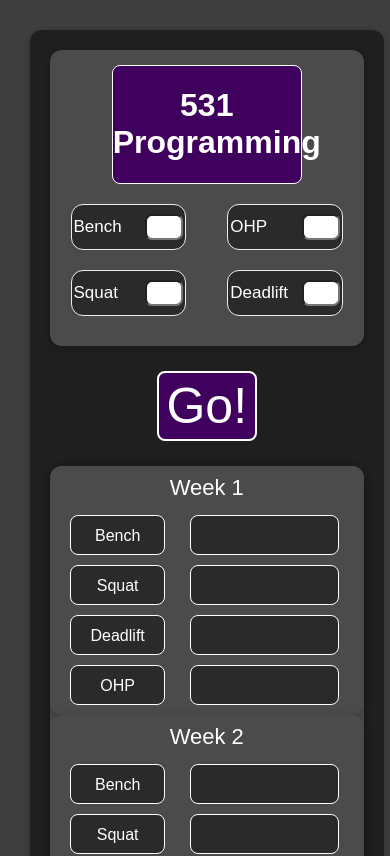
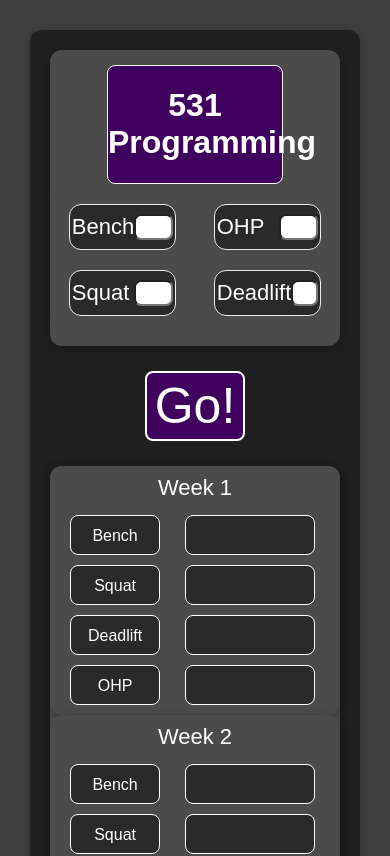
Before and after one commit to reubengw/531React, a React (Create React App) app: page / in a window 390 px wide. Shown: the top 856 px of the page. Built offline with nearby package versions, Linux system fonts and the light colour scheme.

Commit message:
styling changes for mobile

```diff
--- a/public/index.html
+++ b/public/index.html
@@ -3,7 +3,10 @@
   <head>
     <meta charset="utf-8" />
     <link rel="icon" href="%PUBLIC_URL%/favicon.ico" />
-    <meta name="viewport" content="width=device-width, initial-scale=1" />
+    <meta
+      name="viewport"
+      content="width=device-width, initial-scale=1.0, maximum-scale=1.0, user-scalable=0"
+    />
     <meta name="theme-color" content="#000000" />
     <meta
       name="description"
--- a/src/components/Input/ExerciseInput.css
+++ b/src/components/Input/ExerciseInput.css
@@ -22,9 +22,10 @@
   border-radius: 7px;
   height: 20px;
   text-align: left;
+  width: 50%;
 }
 
-@media only screen {
+@media only screen and (min-device-width: 320px) and (max-device-width: 480px) {
   .exercise_input_title {
     font-size: 17px;
   }
--- a/src/components/Input/ExerciseInput.js
+++ b/src/components/Input/ExerciseInput.js
@@ -7,7 +7,13 @@ const ExerciseInput = ({ title, setOneRepMax, oneRepMax }) => {
   return (
     <div className="exercise_input_container">
       <label className="exercise_input_title">{title}</label>
-      <input onChange={changeHandler} className="exercise_input_field"></input>
+      <input
+        inputmode="decimal"
+        type="number"
+        pattern="[0-9]"
+        onChange={changeHandler}
+        className="exercise_input_field"
+      ></input>
     </div>
   );
 };
--- a/src/components/Input/GoButton.css
+++ b/src/components/Input/GoButton.css
@@ -4,8 +4,17 @@
   width: 100px;
   color: white;
   font-size: 50px;
+  line-height: 50px;
   border-radius: 8px;
   margin: 25px auto 25px auto;
   cursor: pointer;
   border: 2px solid white;
 }
+
+@media only screen and (min-device-width: 320px) and (max-device-width: 480px) {
+  .go_button {
+    text-align: center !important;
+    justify-content: center;
+    font-size: 25px;
+  }
+}
--- a/src/components/Input/Title.css
+++ b/src/components/Input/Title.css
@@ -6,3 +6,9 @@
   text-align: center;
   margin: 15px auto 10px auto;
 }
+
+@media only screen and (min-device-width: 320px) and (max-device-width: 480px) {
+  .exercise_inputs_title {
+    font-size: 10px;
+  }
+}
--- a/src/components/Output/Exercise.css
+++ b/src/components/Output/Exercise.css
@@ -14,3 +14,9 @@
   width: 200px;
   text-align: center;
 }
+
+@media only screen and (min-device-width: 320px) and (max-device-width: 480px) {
+  .exercise_label {
+    margin-left: 10px;
+  }
+}
--- a/src/components/Output/ExerciseLifts.css
+++ b/src/components/Output/ExerciseLifts.css
@@ -11,3 +11,10 @@
   background-color: #2a2a2a;
   text-align: center;
 }
+
+@media only screen and (min-device-width: 320px) and (max-device-width: 480px) {
+  .exercise_lifts {
+    font-size: 12px;
+    margin: 0px 10px 0px 10px;
+  }
+}
--- a/src/components/Panel.css
+++ b/src/components/Panel.css
@@ -4,7 +4,6 @@
   border-radius: 12px;
   box-shadow: 0 1px 8px rgba(0, 0, 0, 0.25);
   min-height: 95vh;
-  width: 95%;
   padding: 20px;
   display: flex;
   flex-direction: column;
```
